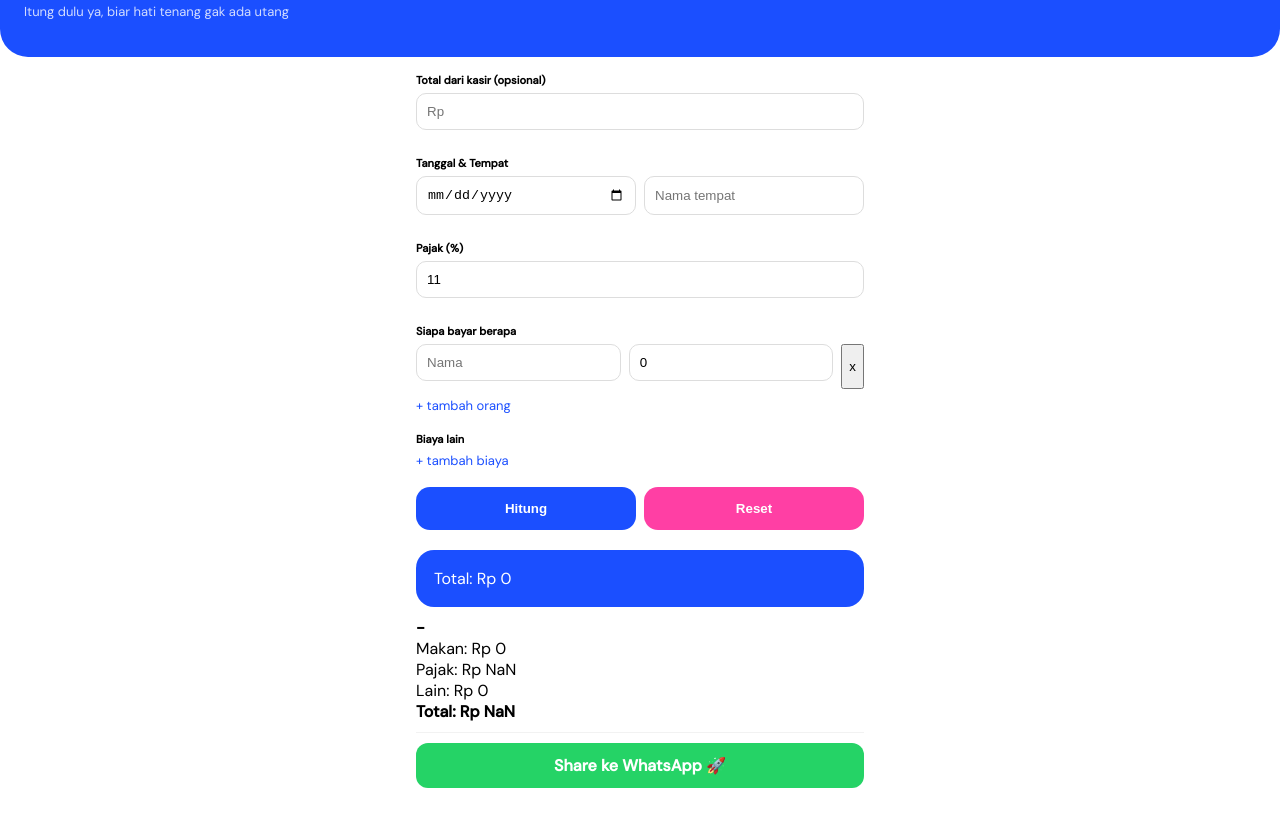
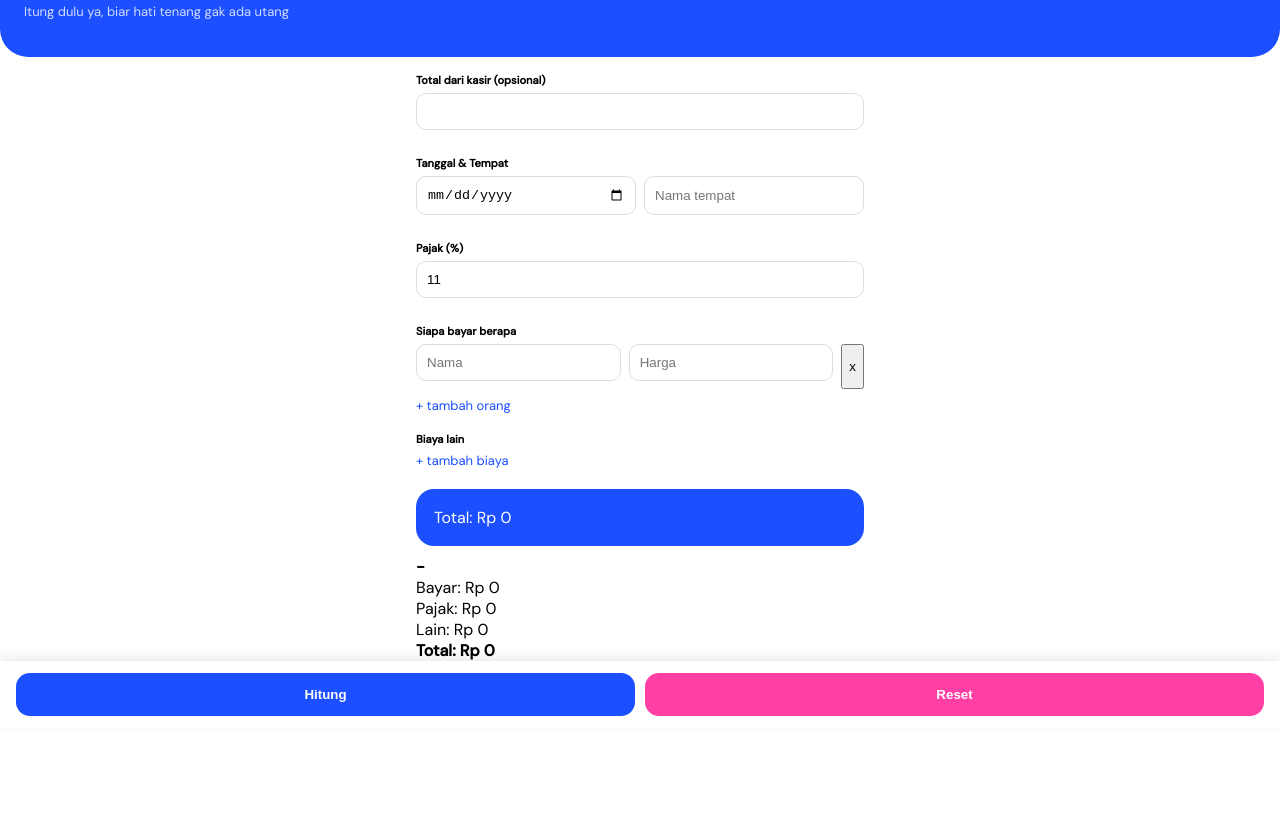
Before and after one commit to Papabobos/Split-Bill, a plain HTML site: page index.html in a window 1280 px wide. Both pictures are taken after a click on the button "Hitung". Shown: the part 72-898 px from the top of the page. Before the commit the page ends 876 px from the top, so only its background shows below. Drawn offline with Linux system fonts and the light colour scheme.

Commit message:
Refactor input fields and add sticky action bar
Updated input types and added sticky action buttons.

```diff
--- a/index.html
+++ b/index.html
@@ -26,12 +26,12 @@
 .hero span{color:#FF3FA4}
 .hero p{font-size:13px;opacity:.8;margin-top:6px}
 
-.content{padding:16px}
+.content{padding:16px 16px 100px}
 
 .section{margin-bottom:18px}
 .label{font-size:11px;font-weight:700;margin-bottom:6px}
 
-input,select{
+input{
   width:100%;
   padding:10px;
   border-radius:10px;
@@ -87,6 +87,20 @@
   cursor:pointer;
 }
 
+/* ===== STICKY ===== */
+.sticky-bar{
+  position:fixed;
+  bottom:0;
+  left:0;
+  width:100%;
+  background:#fff;
+  padding:12px 16px;
+  box-shadow:0 -4px 12px rgba(0,0,0,0.08);
+  display:flex;
+  gap:10px;
+  z-index:999;
+}
+
 @media(min-width:768px){
   .content{max-width:480px;margin:auto}
 }
@@ -104,13 +118,11 @@
 
 <div class="content">
 
-<!-- TOTAL KASIR -->
 <div class="section">
   <div class="label">Total dari kasir (opsional)</div>
-  <input id="kasir" type="number" placeholder="Rp">
+  <input id="kasir" type="text" inputmode="numeric" oninput="formatRupiah(this)">
 </div>
 
-<!-- INFO -->
 <div class="section">
   <div class="label">Tanggal & Tempat</div>
   <div class="row">
@@ -119,35 +131,21 @@
   </div>
 </div>
 
-<!-- TAX -->
 <div class="section">
   <div class="label">Pajak (%)</div>
-  <input id="tax" type="number" value="11">
+  <input id="tax" type="text" value="11" inputmode="numeric" oninput="formatRupiah(this)">
 </div>
 
-<!-- PEOPLE -->
 <div class="section">
   <div class="label">Siapa bayar berapa</div>
   <div id="people"></div>
   <div class="add" onclick="addPerson()">+ tambah orang</div>
 </div>
 
-<!-- EXTRA -->
 <div class="section">
   <div class="label">Biaya lain</div>
   <div id="extras"></div>
   <div class="add" onclick="addExtra()">+ tambah biaya</div>
-
-  <select id="mode" style="display:none">
-    <option value="rata">Rata</option>
-    <option value="prop">Proporsional</option>
-  </select>
-</div>
-
-<!-- ACTION -->
-<div class="row">
-  <button class="btn blue" onclick="hitung()">Hitung</button>
-  <button class="btn pink" onclick="resetAll()">Reset</button>
 </div>
 
 <div id="result"></div>
@@ -158,10 +156,26 @@
 </div>
 </div>
 
+<!-- STICKY -->
+<div class="sticky-bar">
+  <button class="btn blue" onclick="hitung()">Hitung</button>
+  <button class="btn pink" onclick="resetAll()">Reset</button>
+</div>
+
 <script>
 
-let people=[{name:'',price:0}];
+let people=[{name:'',price:''}];
 let extras=[];
+
+// ===== FORMAT =====
+function formatRupiah(input){
+  let value = input.value.replace(/\D/g,'');
+  if(!value){input.value='';return;}
+  input.value = parseInt(value).toLocaleString('id-ID');
+}
+function getNumber(val){
+  return parseFloat((val||'').replace(/\./g,''))||0;
+}
 
 // ===== RENDER =====
 function render(){
@@ -170,8 +184,10 @@
   people.forEach((p,i)=>{
     pEl.innerHTML+=`
     <div class="row">
-      <input value="${p.name}" placeholder="Nama" onchange="people[${i}].name=this.value">
-      <input type="number" value="${p.price}" placeholder="Harga" onchange="people[${i}].price=parseFloat(this.value)||0">
+      <input value="${p.name||''}" placeholder="Nama"
+        onchange="people[${i}].name=this.value">
+      <input value="${p.price||''}" placeholder="Harga"
+        inputmode="numeric" oninput="formatRupiah(this);people[${i}].price=this.value">
       <button onclick="removePerson(${i})">x</button>
     </div>`;
   });
@@ -181,33 +197,35 @@
   extras.forEach((e,i)=>{
     eEl.innerHTML+=`
     <div class="row">
-      <input value="${e.label}" placeholder="Keterangan">
-      <input type="number" value="${e.amount}" placeholder="Rp" onchange="extras[${i}].amount=parseFloat(this.value)||0">
+      <input value="${e.label||''}" placeholder="Keterangan"
+        onchange="extras[${i}].label=this.value">
+      <input value="${e.amount||''}" placeholder="Rp"
+        inputmode="numeric" oninput="formatRupiah(this);extras[${i}].amount=this.value">
       <button onclick="removeExtra(${i})">x</button>
     </div>`;
   });
-
-  document.getElementById('mode').style.display = extras.length ? 'block' : 'none';
 }
 
-function addPerson(){people.push({name:'',price:0});render();}
+// ===== CRUD =====
+function addPerson(){people.push({name:'',price:''});render();}
 function removePerson(i){if(people.length>1){people.splice(i,1);render();}}
 
-function addExtra(){extras.push({label:'',amount:0});render();}
+function addExtra(){extras.push({label:'',amount:''});render();}
 function removeExtra(i){extras.splice(i,1);render();}
 
 // ===== HITUNG =====
 function hitung(){
-  const kasir=parseFloat(document.getElementById('kasir').value)||0;
-  const taxPct=parseFloat(tax.value)||0;
-  const subtotal=people.reduce((s,p)=>s+p.price,0);
+
+  const kasir=getNumber(document.getElementById('kasir').value);
+  const taxPct=getNumber(document.getElementById('tax').value);
+
+  const subtotal=people.reduce((s,p)=>s+getNumber(p.price),0);
   const taxTotal=subtotal*(taxPct/100);
-  const extraTotal=extras.reduce((s,e)=>s+e.amount,0);
+  const extraTotal=extras.reduce((s,e)=>s+getNumber(e.amount),0);
   const grand=subtotal+taxTotal+extraTotal;
 
   let html=`<div class="result">Total: Rp ${Math.round(grand).toLocaleString('id-ID')}</div>`;
 
-  // VALIDASI
   if(kasir){
     const diff=Math.abs(grand-kasir);
     html+=diff<500
@@ -216,28 +234,27 @@
   }
 
   let msg=`🍽️ Split Bill\n`;
-  msg+=`${tempat.value||'-'}\n${tanggal.value||'-'}\n\n`;
+  msg+=`${document.getElementById('tempat').value||'-'}\n`;
+  msg+=`${document.getElementById('tanggal').value||'-'}\n\n`;
 
   people.forEach(p=>{
-    const prop=p.price/subtotal;
+    const price=getNumber(p.price);
+    const prop=subtotal?price/subtotal:0;
+
     const myTax=taxTotal*prop;
-    const myExtra=extras.reduce((s,e)=>{
-      return s + (mode.value==='rata'? e.amount/people.length : e.amount*prop);
-    },0);
-
-    const total=p.price+myTax+myExtra;
+    const myExtra=extras.reduce((s,e)=>s+getNumber(e.amount)/people.length,0);
+    const total=price+myTax+myExtra;
 
     html+=`
     <div class="person">
       <b>${p.name||'-'}</b><br>
-      Makan: Rp ${p.price.toLocaleString('id-ID')}<br>
+      Bayar: Rp ${price.toLocaleString('id-ID')}<br>
       Pajak: Rp ${Math.round(myTax).toLocaleString('id-ID')}<br>
       Lain: Rp ${Math.round(myExtra).toLocaleString('id-ID')}<br>
       <b>Total: Rp ${Math.round(total).toLocaleString('id-ID')}</b>
     </div>`;
 
-    msg+=`${p.name||'-'}\n`;
-    msg+=`Total: Rp ${Math.round(total).toLocaleString('id-ID')}\n\n`;
+    msg+=`${p.name||'-'}\nRp ${Math.round(total).toLocaleString('id-ID')}\n\n`;
   });
 
   msg+=`TOTAL: Rp ${Math.round(grand).toLocaleString('id-ID')}\n`;
@@ -259,9 +276,10 @@
   location.reload();
 }
 
+// INIT
 render();
 
-// ===== SW =====
+// SW
 if('serviceWorker' in navigator){
   navigator.serviceWorker.register('sw.js');
 }
```
